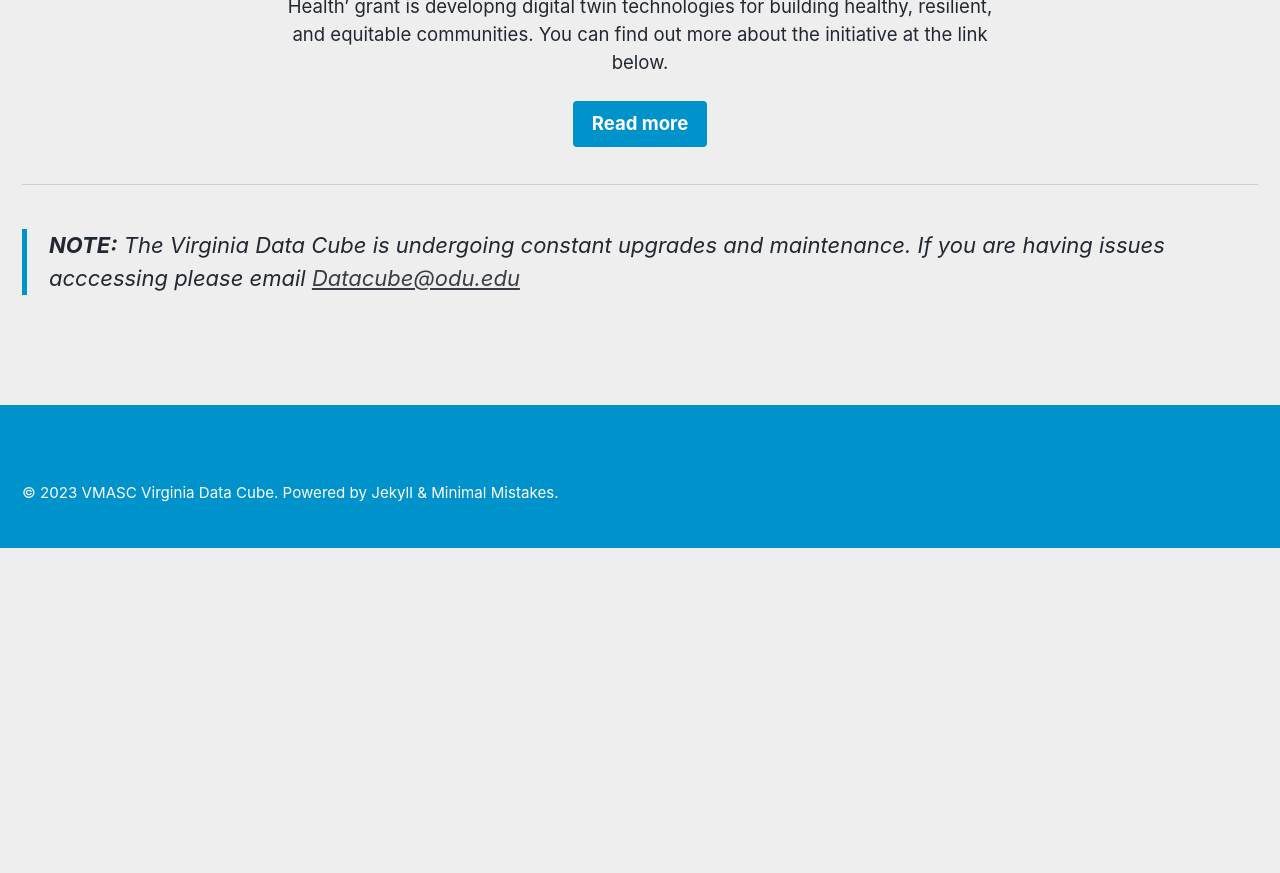
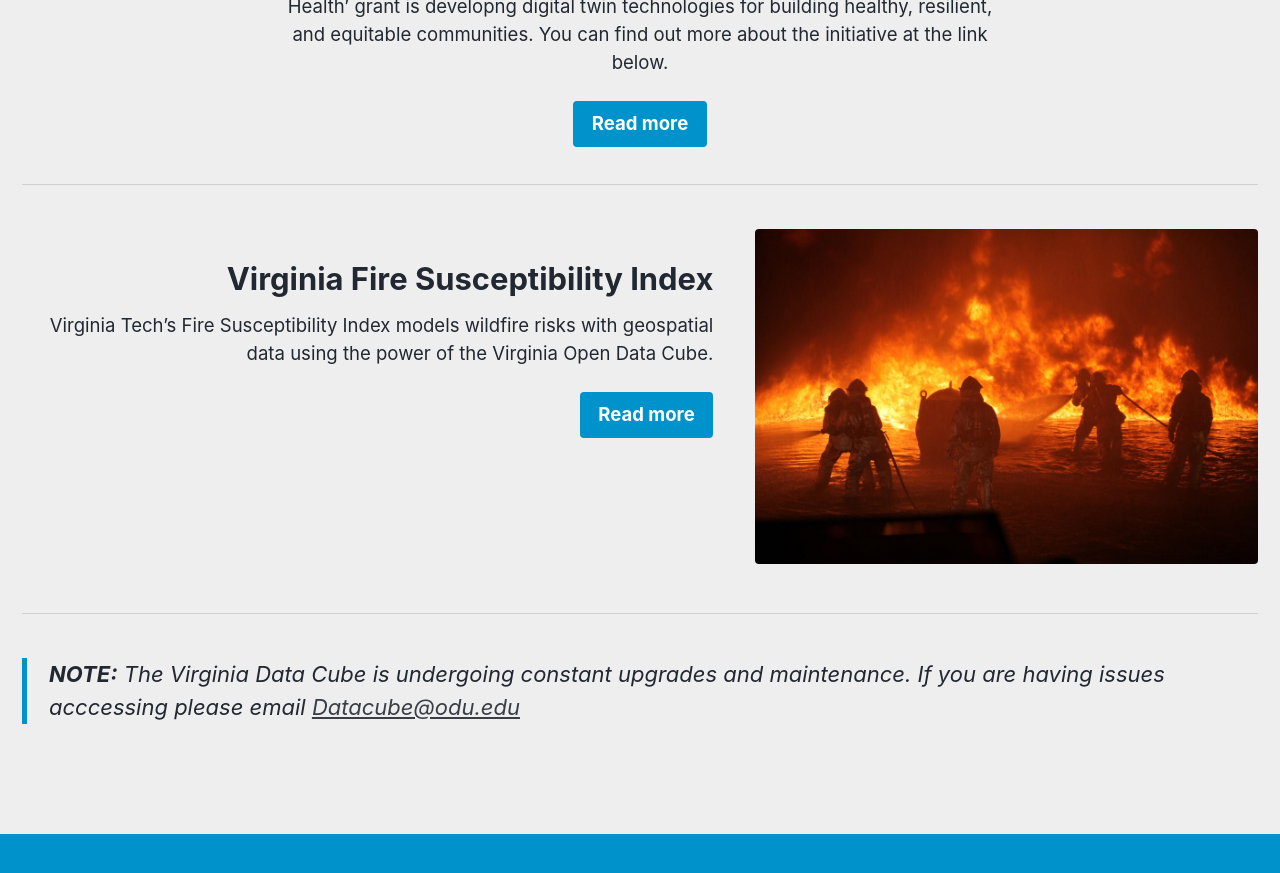
Before and after one commit to va-datacube/va-datacube.github.io, a Jekyll site: the page built from index.md, in a window 1280 px wide and 900 px high, scrolled down 3128 px. Shown: the top 873 px of the window. Built offline with Jekyll 4.4.1, drawn with Linux system fonts in a browser that asks for light colours; cached includes are drawn as plain includes; before the commit the page ends 3676 px from its top, so only the background shows below that.

Commit message:
add fire index

```diff
--- a/index.md
+++ b/index.md
@@ -47,6 +47,14 @@ feature_row7:
     url: "https://pixels-for-public-health-digital-twin-odu-gis.hub.arcgis.com"
     btn_label: "Read more"
     btn_class: "btn--primary"
+feature_row8:
+  - image_path: images/pexels-fire.jpg
+    alt: "sat"
+    title: "Virginia Fire Susceptibility Index"
+    excerpt: "Virginia Tech's Fire Susceptibility Index models wildfire risks with geospatial data using the power of the Virginia Open Data Cube."
+    url: "assets/pdfs/VSDC_FSI_Data_Cube.pdf"
+    btn_label: "Read more"
+    btn_class: "btn--primary"
 ---
 
 {% include feature_row id="intro" type="center" %}
@@ -77,4 +85,6 @@ feature_row7:
 {% include feature_row id="feature_row6" type="left" %}
 
 {% include feature_row id="feature_row7" type="center" %}
+
+{% include feature_row id="feature_row8" type="right" %}
 > **NOTE:** The Virginia Data Cube is undergoing constant upgrades and maintenance. If you are having issues acccessing please email [Datacube@odu.edu](mailto:datacube@odu.edu>)
```
Also changed, not shown: images/pexels-fire.jpg (added), 6 other files.
